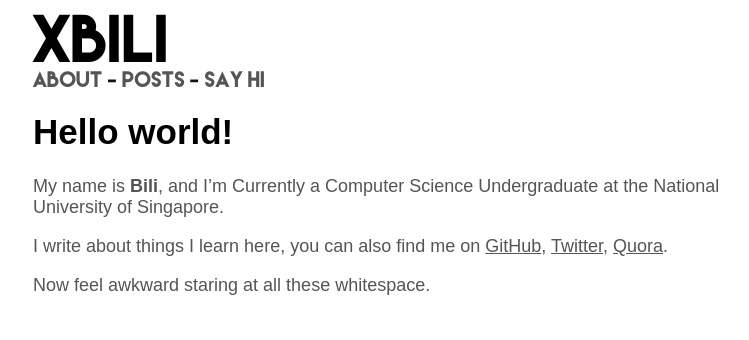
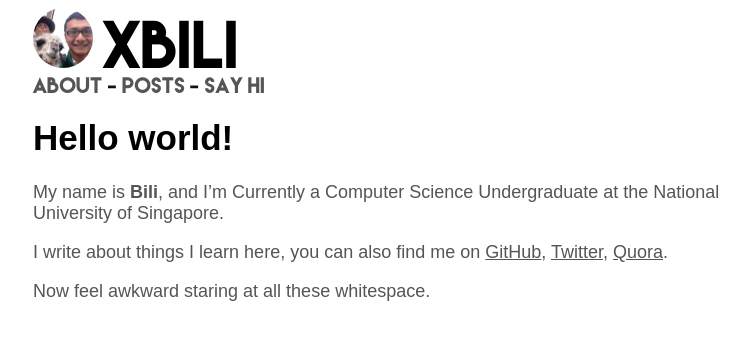
Before and after one commit to xbili/xbili.github.io, a Jekyll site: the page built from index.md, in a window 1280 px wide. Shown: the top 340 px of the page, without its empty margins (75-824 px from the left). Built offline with Jekyll 4.4.1, drawn with Linux system fonts in a browser that asks for light colours; Markdown is read by kramdown in place of the engine named in the settings.

Commit message:
Added in profile picture next to title.

```diff
--- a/_layouts/default.html
+++ b/_layouts/default.html
@@ -15,7 +15,7 @@
 
   <body>
     <header>
-    	<a class="title" href="/">XBILI</a>
+    	<a class="title" href="/"><img id="profile" src="../img/llama.JPG" >XBILI</a>
     	<ul>
     		<li><a href="/">About</a></li>
     		<li>-</li>
--- a/css/main.css
+++ b/css/main.css
@@ -82,6 +82,13 @@ header {
   	  font-weight: 500;
   }
 
+  #profile {
+    height: 60px;
+    width: 60px;
+    border-radius: 50%;
+    margin-right: 10px;
+  }
+
 article {
   display: inline-block;
   height: 100%;
```
Also changed, not shown: img/llama.JPG (added).
